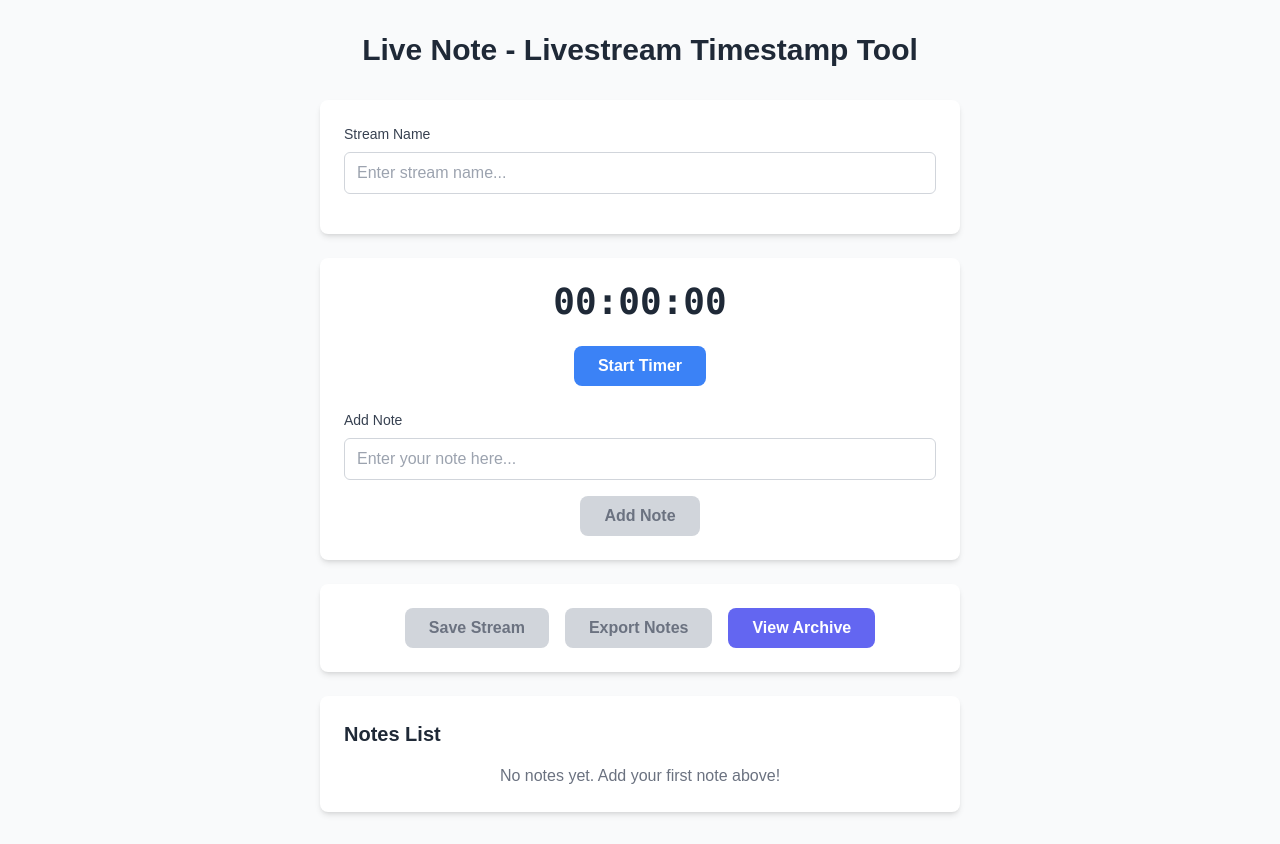
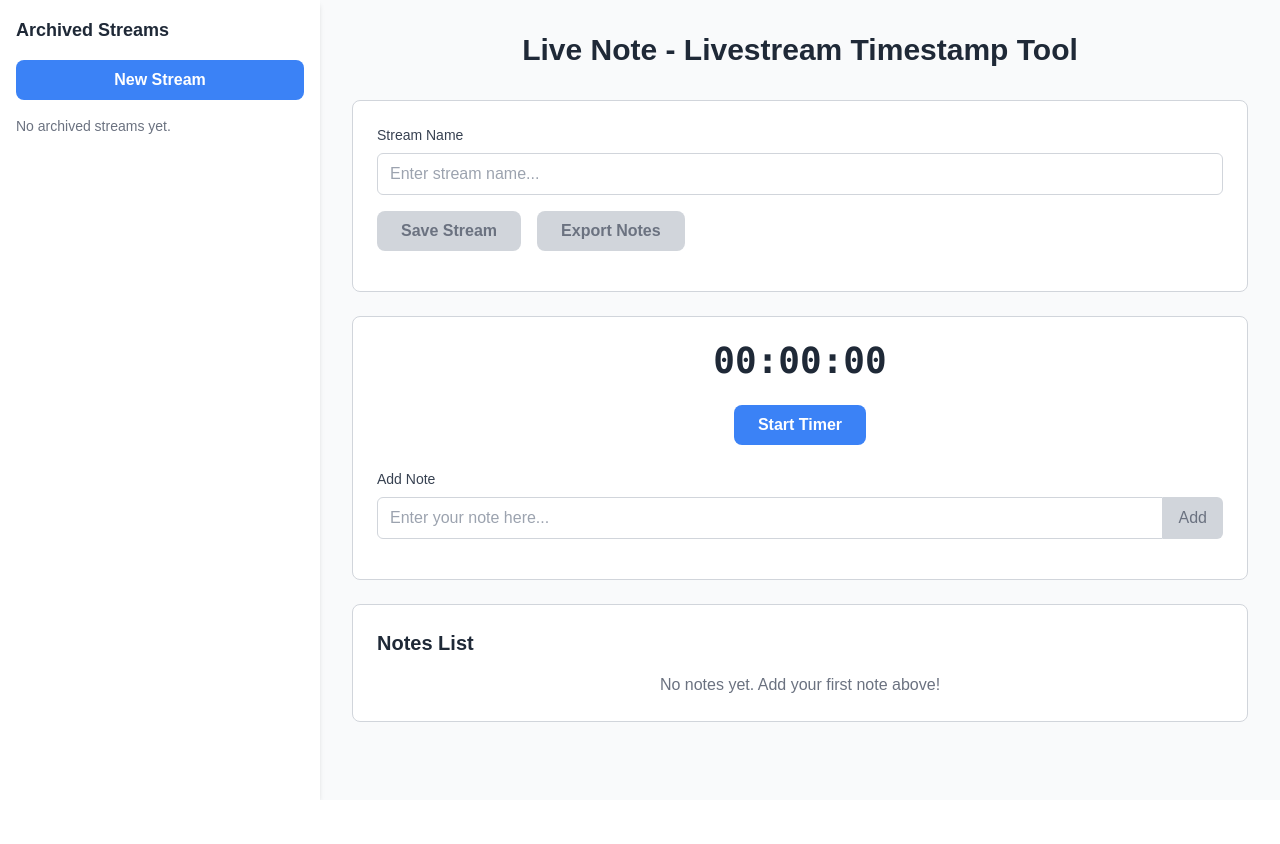
Before and after one commit to rayinailham/live-note, a Next.js app: page / in a window 1280 px wide. After the commit the page ends 800 px from the top, so only its background shows below. Built offline with nearby package versions, Linux system fonts and the light colour scheme.

Commit message:
new layout

```diff
--- a/src/app/page.tsx
+++ b/src/app/page.tsx
@@ -24,6 +24,7 @@ export default function Home() {
   const [isClicked, setIsClicked] = useState(false)
   const [streamName, setStreamName] = useState('')
   const [archivedStreams, setArchivedStreams] = useState<Stream[]>([])
+  const [selectedStream, setSelectedStream] = useState<Stream | null>(null)
 
   const formatTime = (totalSeconds: number): string => {
     const hours = Math.floor(totalSeconds / 3600)
@@ -170,14 +171,95 @@ export default function Home() {
     URL.revokeObjectURL(url)
   }
 
+  const handleExportSelectedStream = () => {
+    if (!selectedStream || selectedStream.notes.length === 0) {
+      alert('No notes to export for this stream.')
+      return
+    }
+    const content = selectedStream.notes.map(note => `${note.timestamp} - ${note.text}`).join('\n')
+    const blob = new Blob([content], { type: 'text/plain' })
+    const url = URL.createObjectURL(blob)
+    const a = document.createElement('a')
+    a.href = url
+    a.download = `${selectedStream.name}-notes.txt`
+    document.body.appendChild(a)
+    a.click()
+    document.body.removeChild(a)
+    URL.revokeObjectURL(url)
+  }
+
   return (
-    <div className="min-h-screen bg-gray-50 py-8">
-      <div className="container mx-auto px-4 max-w-2xl">
+    <div className="min-h-screen bg-gray-50 flex">
+      <div className="w-1/4 bg-white shadow-md p-4 overflow-y-auto">
+        <h2 className="text-lg font-semibold mb-4 text-gray-800">Archived Streams</h2>
+        <button
+          onClick={() => setSelectedStream(null)}
+          className="w-full bg-blue-500 hover:bg-blue-600 text-white font-semibold py-2 px-4 rounded-lg mb-4 transition-colors"
+        >
+          New Stream
+        </button>
+        {archivedStreams.length === 0 ? (
+          <p className="text-gray-500 text-sm">No archived streams yet.</p>
+        ) : (
+          <ul className="space-y-2">
+            {archivedStreams.map((stream, index) => (
+              <li
+                key={index}
+                onClick={() => setSelectedStream(stream)}
+                className={`cursor-pointer p-2 rounded-md transition-colors ${
+                  selectedStream?.name === stream.name ? 'bg-blue-100 text-blue-800' : 'hover:bg-gray-100 text-gray-700'
+                }`}
+              >
+                <div className="font-medium">{stream.name}</div>
+                <div className="text-xs text-gray-500">{formatTime(stream.totalSeconds)}</div>
+              </li>
+            ))}
+          </ul>
+        )}
+      </div>
+      <div className="w-3/4 p-8 overflow-y-auto">
+        {selectedStream ? (
+          <div>
+            <h1 className="text-3xl font-bold mb-8 text-gray-800">
+              {selectedStream.name}
+            </h1>
+            <div className="bg-white rounded-lg border border-gray-300 p-6 mb-6">
+              <p className="text-sm text-gray-500 mb-4">
+                Total Duration: {formatTime(selectedStream.totalSeconds)} | Saved on: {new Date(selectedStream.date).toLocaleDateString()} {new Date(selectedStream.date).toLocaleTimeString()}
+              </p>
+            </div>
+            <div className="bg-white rounded-lg border border-gray-300 p-6">
+              <h2 className="text-xl font-semibold mb-4 text-gray-800">Notes</h2>
+              {selectedStream.notes.length === 0 ? (
+                <p className="text-gray-500 text-center">No notes for this stream.</p>
+              ) : (
+                <ul className="space-y-2">
+                  {selectedStream.notes.map((note, index) => (
+                    <li key={index} className="bg-gray-50 p-3 rounded-md text-black">
+                      <span className="font-mono">{note.timestamp}</span> - {note.text}
+                    </li>
+                  ))}
+                </ul>
+              )}
+              {selectedStream.notes.length > 0 && (
+                <div className="mt-4 flex justify-center">
+                  <button
+                    onClick={handleExportSelectedStream}
+                    className="bg-orange-500 hover:bg-orange-600 text-white font-semibold py-2 px-6 rounded-lg transition-colors"
+                  >
+                    Export Notes
+                  </button>
+                </div>
+              )}
+            </div>
+          </div>
+        ) : (
+          <div>
             <h1 className="text-3xl font-bold text-center mb-8 text-gray-800">
               Live Note - Livestream Timestamp Tool
             </h1>
 
-        <div className="bg-white rounded-lg shadow-md p-6 mb-6">
+            <div className="bg-white rounded-lg border border-gray-300 p-6 mb-6">
               <div className="mb-4">
                 <label htmlFor="streamName" className="block text-sm font-medium text-gray-700 mb-2">
                   Stream Name
@@ -190,66 +272,7 @@ export default function Home() {
                   placeholder="Enter stream name..."
                   className="w-full px-3 py-2 border border-gray-300 rounded-md focus:outline-none focus:ring-2 focus:ring-blue-500 text-black"
                 />
-          </div>
-        </div>
-
-        <div className="bg-white rounded-lg shadow-md p-6 mb-6">
-          <div className="flex justify-center space-x-4 mb-6">
-            <div className={`text-4xl font-mono font-bold text-gray-800 transition-opacity duration-500 ${isClicked ? 'opacity-50' : 'opacity-100'}`}>
-              {formatTime(seconds)}
-            </div>
-          </div>
-          <div className="flex justify-center mb-6">
-            <button
-              onClick={isRunning ? handleStopTimer : handleStartTimer}
-              className="bg-blue-500 hover:bg-blue-600 text-white font-semibold py-2 px-6 rounded-lg transition-colors"
-            >
-              {isRunning ? 'Stop Timer' : 'Start Timer'}
-            </button>
-          </div>
-
-          <div className="mb-4">
-            <label htmlFor="noteInput" className="block text-sm font-medium text-gray-700 mb-2">
-              Add Note
-            </label>
-            <input
-              id="noteInput"
-              type="text"
-              value={currentNote}
-              onChange={(e) => setCurrentNote(e.target.value)}
-              onKeyDown={(e) => {
-                if (e.key === 'Enter' && e.ctrlKey) {
-                  e.preventDefault()
-                  if (!currentNote.trim()) return
-                  if (!isRunning) {
-                    alert('Please start the timer first to add notes with timestamps.')
-                    return
-                  }
-                  handleAddNote()
-                }
-              }}
-              placeholder="Enter your note here..."
-              className="w-full px-3 py-2 border border-gray-300 rounded-md focus:outline-none focus:ring-2 focus:ring-blue-500 text-black"
-            />
-          </div>
-
-          <div className="flex justify-center">
-            <button
-              onClick={handleAddNote}
-              disabled={!isRunning || !currentNote.trim()}
-              className={`font-semibold py-2 px-6 rounded-lg transition-colors ${
-                isRunning && currentNote.trim()
-                  ? 'bg-green-500 hover:bg-green-600 text-white'
-                  : 'bg-gray-300 text-gray-500 cursor-not-allowed'
-              }`}
-            >
-              Add Note
-            </button>
-          </div>
-        </div>
-
-        <div className="bg-white rounded-lg shadow-md p-6 mb-6">
-          <div className="flex justify-center space-x-4">
+                <div className="flex space-x-4 mt-4">
                   <button
                     onClick={handleSaveStream}
                     disabled={!streamName.trim() || notes.length === 0}
@@ -272,13 +295,67 @@ export default function Home() {
                   >
                     Export Notes
                   </button>
-            <Link href="/archive" className="bg-indigo-500 hover:bg-indigo-600 text-white font-semibold py-2 px-6 rounded-lg transition-colors">
-              View Archive
-            </Link>
+                </div>
               </div>
             </div>
 
-        <div className="bg-white rounded-lg shadow-md p-6">
+            <div className="bg-white rounded-lg border border-gray-300 p-6 mb-6">
+              <div className="flex justify-center space-x-4 mb-6">
+                <div className={`text-4xl font-mono font-bold text-gray-800 transition-opacity duration-500 ${isClicked ? 'opacity-50' : 'opacity-100'}`}>
+                  {formatTime(seconds)}
+                </div>
+              </div>
+              <div className="flex justify-center mb-6">
+                <button
+                  onClick={isRunning ? handleStopTimer : handleStartTimer}
+                  className="bg-blue-500 hover:bg-blue-600 text-white font-semibold py-2 px-6 rounded-lg transition-colors"
+                >
+                  {isRunning ? 'Stop Timer' : 'Start Timer'}
+                </button>
+              </div>
+
+              <div className="mb-4">
+                <label htmlFor="noteInput" className="block text-sm font-medium text-gray-700 mb-2">
+                  Add Note
+                </label>
+                <div className="flex">
+                  <input
+                    id="noteInput"
+                    type="text"
+                    value={currentNote}
+                    onChange={(e) => setCurrentNote(e.target.value)}
+                    onKeyDown={(e) => {
+                      if (e.key === 'Enter' && e.ctrlKey) {
+                        e.preventDefault()
+                        if (!currentNote.trim()) return
+                        if (!isRunning) {
+                          alert('Please start the timer first to add notes with timestamps.')
+                          return
+                        }
+                        handleAddNote()
+                      }
+                    }}
+                    placeholder="Enter your note here..."
+                    className="flex-1 px-3 py-2 border border-gray-300 rounded-l-md focus:outline-none focus:ring-2 focus:ring-blue-500 text-black"
+                  />
+                  <button
+                    onClick={handleAddNote}
+                    disabled={!isRunning || !currentNote.trim()}
+                    className={`px-4 py-2 rounded-r-md transition-colors ${
+                      isRunning && currentNote.trim()
+                        ? 'bg-green-500 hover:bg-green-600 text-white'
+                        : 'bg-gray-300 text-gray-500 cursor-not-allowed'
+                    }`}
+                  >
+                    Add
+                  </button>
+                </div>
+              </div>
+            </div>
+
+
+
+            <div className="bg-white rounded-lg border border-gray-300 p-6">
               <h2 className="text-xl font-semibold mb-4 text-gray-800">Notes List</h2>
               {notes.length === 0 ? (
                 <p className="text-gray-500 text-center">No notes yet. Add your first note above!</p>
@@ -293,6 +370,8 @@ export default function Home() {
               )}
             </div>
           </div>
+        )}
+      </div>
     </div>
   )
 }
```
Also changed, not shown: 1 other file (tests, documents, lock files or other folders). Lines whose indentation alone changed are shown as unchanged.
